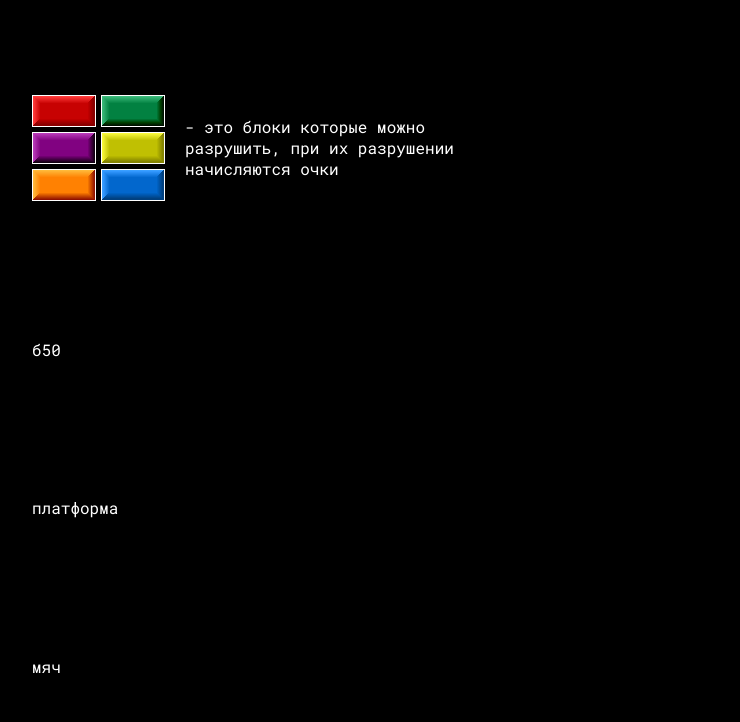
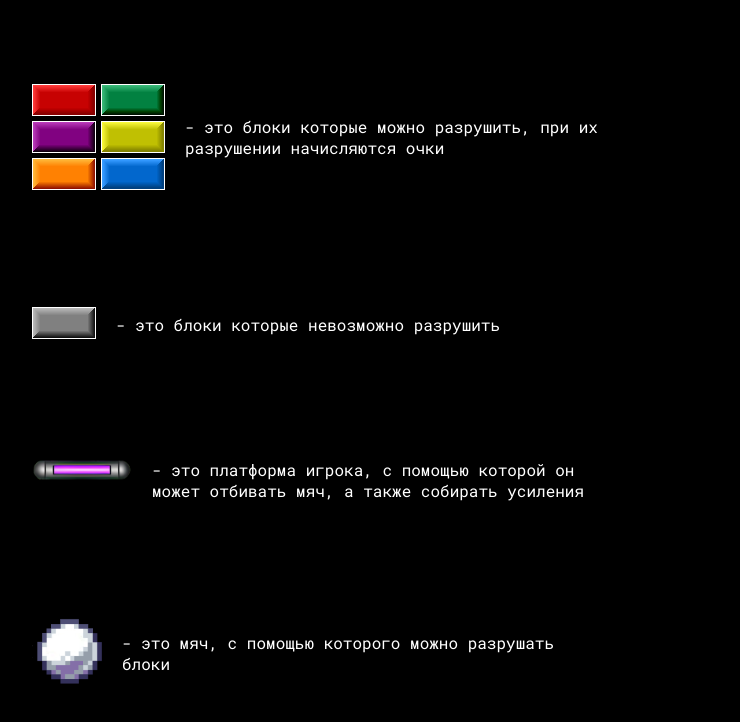
Before and after one commit to Mr-int/ArcanoidGame, a website: page public/game/beforeGame.html in a window 1280 px wide. Shown: the part 54-776 px from the top of the page, without its empty margins (32-772 px from the left). Drawn offline with Linux system fonts and the light colour scheme.

Commit message:
fourth commit

```diff
--- a/public/game/beforeGame.html
+++ b/public/game/beforeGame.html
@@ -29,16 +29,35 @@
                     </div>
                 </div>
 
-                <div class="guide-block1__bump">
-                    б50
+                <div class="guide-block1__bump flex-row">
+                    <div>
+                        <img src="../../image/bricks/Bump Small.png" alt="препятствие">
+                    </div>
+
+                    <div class="guide-block1__example-explanation">
+                        <p>- это блоки которые невозможно разрушить</p>
+                    </div>
+
                 </div>
 
-                <div class="guide-block1__platform">
-                    платформа
+                <div class="guide-block1__platform flex-row">
+                    <div>
+                        <img src="../../image/paddle.png" alt="препятствие" width="100px">
+                    </div>
+
+                    <div class="guide-block1__example-explanation">
+                        <p>- это платформа игрока, с помощью которой он может отбивать мяч, а также собирать усиления</p>
+                    </div>
                 </div>
 
-                <div class="guide-block1__ball">
-                    мяч
+                <div class="guide-block1__ball flex-row">
+                    <div>
+                        <img src="../../image/ball.png" alt="препятствие" width="70px">
+                    </div>
+
+                    <div class="guide-block1__example-explanation">
+                        <p>- это мяч, с помощью которого можно разрушать блоки</p>
+                    </div>
                 </div>
             </div>
 
--- a/public/game/css/beforeGame.css
+++ b/public/game/css/beforeGame.css
@@ -69,9 +69,14 @@ body {
     display: flex;
     justify-content: center;
     align-items: center;
-    width: 50%;
     padding-left: 20px;
 }
+
+.flex-row {
+    display: flex;
+    flex-direction: row;
+}
+
 
 
 
--- a/public/game/css/game.css
+++ b/public/game/css/game.css
@@ -58,7 +58,7 @@
     position: absolute;
     width: 20px;
     height: 20px;
-    background-color: white;
+    background: url('../../../image/ball.png');
     border-radius: 50%;
     top: 50%;
     left: 50%;
```
Also changed, not shown: image/ball.png (added).
